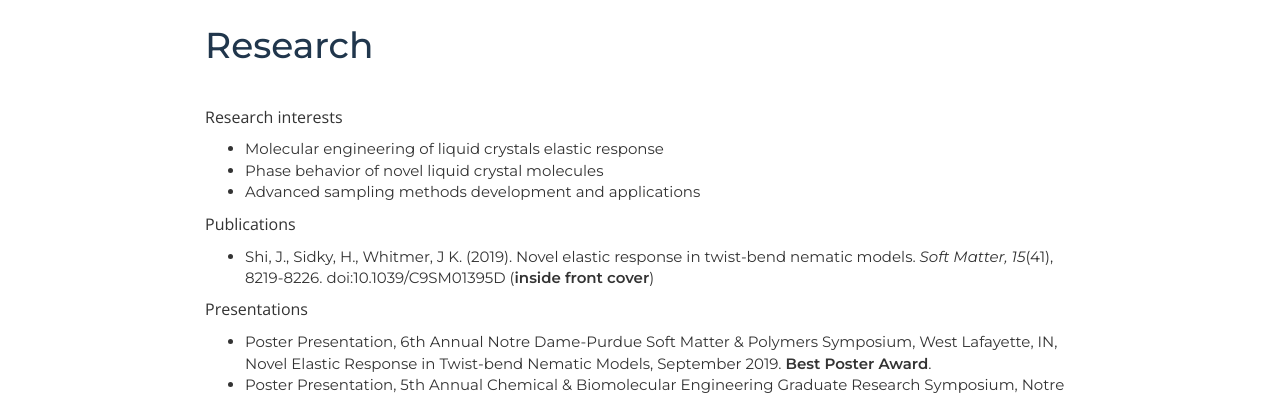
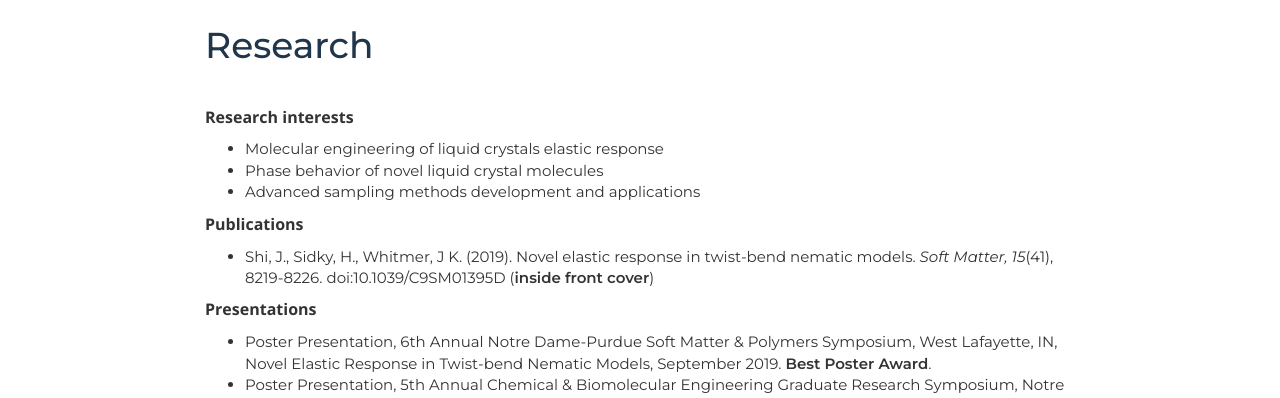
Before and after one commit to shijiale0609/shijiale0609.github.io, a Jekyll site: the page research.html, which Jekyll copies as it is, in a window 1280 px wide. Shown: the part 141-539 px from the top of the page. Built offline with Jekyll 4.4.1, drawn with Linux system fonts in a browser that asks for light colours; nearby versions of some CDN libraries; a style sheet for code colours, icons or effects is not loaded.

Commit message:
bold the heads

```diff
--- a/research.html
+++ b/research.html
@@ -66,7 +66,7 @@
 
             <!-- <p>I focus specifically in these areas:</p> -->
 
-            Research interests
+            <b>Research interests</b>
             <ul class="push-down-1">
                <li>Molecular engineering of liquid crystals elastic response</li>
                <li>Phase behavior of novel liquid crystal molecules</li>
@@ -80,7 +80,7 @@
             <!-- <h3 class="push-down-4"><span>Select Publications</span></h3> -->
 
             <!-- <h5>Published Papers</h5> -->
-            Publications
+            <b>Publications</b>
             <ul class="push-down-1">
                <li>Shi, J., Sidky, H., Whitmer, J K. (2019). Novel elastic response in twist-bend nematic models. <em>Soft Matter, 15</em>(41), 8219-8226. doi:10.1039/C9SM01395D (<b>inside front cover</b>)</li>
             </ul>
@@ -103,7 +103,7 @@
                <li>Lastname, X. (1999). Article title. <em>Journal Title, 33</em>(5), 100-110. doi:10.1099/1525.1999.12</li>
             </ul> -->
 
-            Presentations
+            <b>Presentations</b>
             <!-- <h3 class="push-down-4"><span>Select Publications</span></h3> -->
 
             <!-- <h5>Published Papers</h5> -->
```
